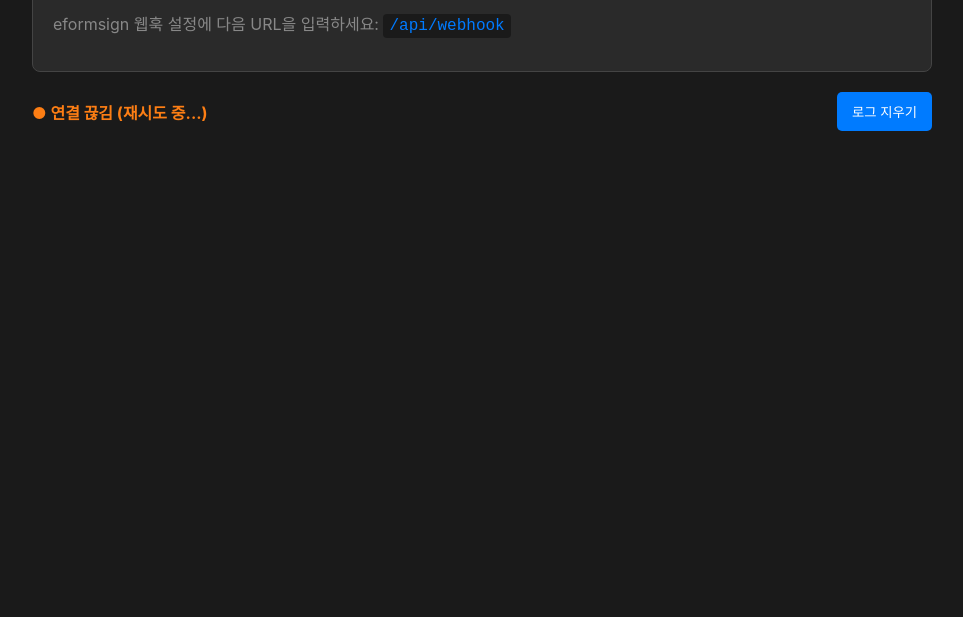
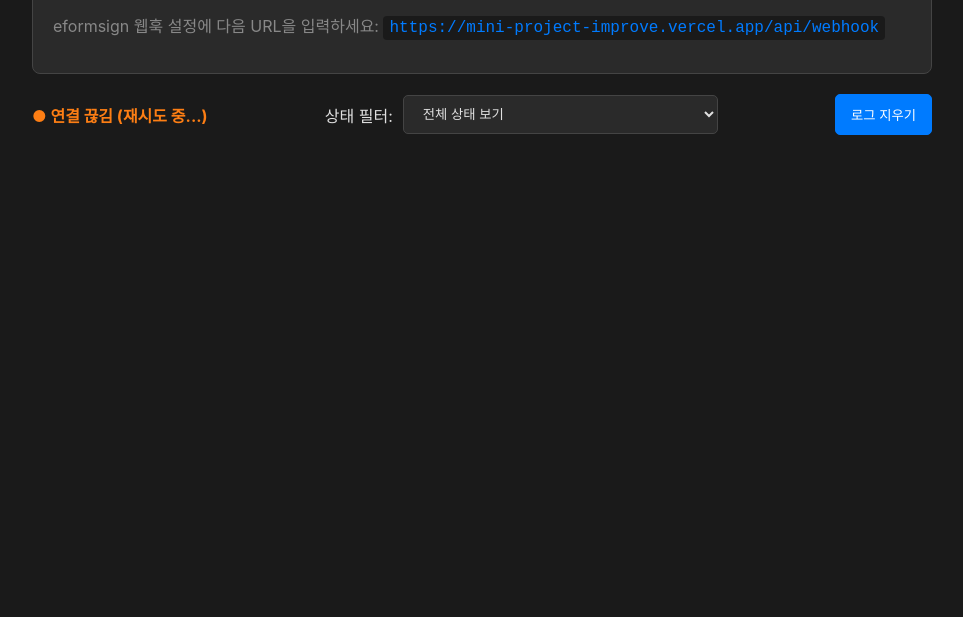
Before and after one commit to PRsH1/MiniProjectImprove, a website: page utils/webhook.html in a window 1280 px wide. Shown: the part 183-800 px from the top of the page, without its empty margins (158-1121 px from the left). Drawn offline with Linux system fonts and the light colour scheme; no server answers.

Commit message:
상태별 필터 기능 추가

```diff
--- a/utils/webhook.html
+++ b/utils/webhook.html
@@ -15,6 +15,7 @@
             --green: #28a745;
             --blue: #17a2b8;
             --orange: #fd7e14;
+            --red: #dc3545;
         }
         body {
             font-family: -apple-system, BlinkMacSystemFont, "Segoe UI", Roboto, "Helvetica Neue", Arial, sans-serif;
@@ -54,16 +55,18 @@
             justify-content: space-between;
             align-items: center;
             margin-bottom: 20px;
+            flex-wrap: wrap;
+            gap: 15px;
         }
         .status {
             font-weight: bold;
         }
         .status.connected { color: var(--green); }
         .status.disconnected { color: var(--orange); }
-        button, a.button {
+        button, select, a.button {
             background-color: var(--accent-color);
             color: white;
-            border: none;
+            border: 1px solid var(--accent-color);
             padding: 10px 15px;
             border-radius: 5px;
             cursor: pointer;
@@ -71,8 +74,14 @@
             display: inline-block;
             transition: background-color 0.2s;
         }
-        button:hover, a.button:hover {
+        select {
+             background-color: var(--card-bg);
+             color: var(--text-color);
+             border-color: var(--border-color);
+        }
+        button:hover, a.button:hover, select:hover {
             background-color: #0056b3;
+            border-color: #0056b3;
         }
         #log-container {
             display: flex;
@@ -112,6 +121,7 @@
             padding: 8px;
             border-bottom: 1px solid var(--border-color);
             color: var(--muted-color);
+            word-break: break-all;
         }
         .log-table td:first-child {
             font-weight: bold;
@@ -136,11 +146,13 @@
         }
         .log-actions button {
              background-color: #444;
+             border-color: #555;
         }
          .log-actions button:hover {
              background-color: #555;
         }
          .back-link { margin-bottom: 20px; }
+        .filter-group { display: flex; align-items: center; gap: 10px; }
 
         @keyframes fadeIn {
             to {
@@ -158,11 +170,15 @@
         <div class="header">
             <h1>Webhook Event Catcher</h1>
             <p>eformsign에서 보내는 웹훅 이벤트를 실시간으로 확인합니다.</p>
-            <p>eformsign 웹훅 설정에 다음 URL을 입력하세요: <code>/api/webhook</code></p>
+            <p>eformsign 웹훅 설정에 다음 URL을 입력하세요: <code>https://mini-project-improve.vercel.app/api/webhook</code></p>
         </div>
 
         <div class="controls">
             <div id="connection-status" class="status disconnected">● 연결 끊김</div>
+            <div class="filter-group">
+                <label for="status-filter">상태 필터:</label>
+                <select id="status-filter"></select>
+            </div>
             <button id="clear-button">로그 지우기</button>
         </div>
 
@@ -180,7 +196,7 @@
             <div class="log-body">
                 <table class="log-table">
                     <tbody>
-                        </tbody>
+                    </tbody>
                 </table>
                 <div class="log-actions">
                     <button class="toggle-json">원본 JSON 보기/숨기기</button>
@@ -196,6 +212,45 @@
         const logTemplate = document.getElementById('log-template');
         const statusDiv = document.getElementById('connection-status');
         const clearButton = document.getElementById('clear-button');
+        const statusFilter = document.getElementById('status-filter');
+
+        // 상태 코드와 한글 설명 매핑
+        const statusMap = {
+            "doc_tempsave": "초안 (임시 저장)", "doc_create": "문서 작성", "doc_request_participant": "참여자 요청",
+            "doc_accept_participant": "참여자 승인", "doc_reject_participant": "참여자 반려", "doc_request_reviewer": "검토자 요청",
+            "doc_accept_reviewer": "검토자 승인", "doc_reject_reviewer": "검토자 반려", "doc_reject_request": "반려 요청",
+            "doc_decline_cancel_request": "반려 요청 거절", "doc_delete_request": "삭제 요청", "doc_decline_delete_request": "삭제 요청 거절",
+            "doc_cancel_request": "요청 취소", "doc_deleted": "문서 삭제", "doc_request_approval": "결재 요청",
+            "doc_accept_approval": "결재 승인", "doc_reject_approval": "결재 반려", "doc_request_external": "외부자 요청",
+            "doc_remind_external": "외부자 재요청", "doc_open_external": "외부자 열람", "doc_accept_external": "외부자 승인",
+            "doc_reject_external": "외부자 반려", "doc_request_internal": "내부자 요청", "doc_accept_internal": "내부자 승인",
+            "doc_reject_internal": "내부자 반려", "doc_tempsave_internal": "내부자 임시 저장", "doc_complete": "문서 완료"
+        };
+
+        // 필터 드롭다운 초기화
+        function initializeFilter() {
+            statusFilter.innerHTML = '<option value="all">전체 상태 보기</option>';
+            for (const [code, description] of Object.entries(statusMap)) {
+                const option = document.createElement('option');
+                option.value = code;
+                option.textContent = `${description} (${code})`;
+                statusFilter.appendChild(option);
+            }
+        }
+
+        // 로그 필터링 함수
+        function filterLogs() {
+            const selectedStatus = statusFilter.value;
+            const entries = logContainer.querySelectorAll('.log-entry');
+            entries.forEach(entry => {
+                const entryStatus = entry.dataset.status;
+                if (selectedStatus === 'all' || selectedStatus === entryStatus) {
+                    entry.style.display = '';
+                } else {
+                    entry.style.display = 'none';
+                }
+            });
+        }
 
         function addLogEntry(data) {
             const clone = logTemplate.content.cloneNode(true);
@@ -206,6 +261,10 @@
             const jsonViewer = entry.querySelector('.json-viewer code');
 
             const event = data.document || data.ready_document_pdf;
+            const status = event.status || event.document_status;
+
+            // 데이터 속성에 상태 저장
+            entry.dataset.status = status;
 
             eventTypeSpan.textContent = data.event_type.toUpperCase();
             eventTypeSpan.classList.add(data.event_type);
@@ -217,10 +276,12 @@
                 return row;
             };
 
+            const statusText = statusMap[status] ? `${statusMap[status]} (${status})` : (status || '-');
+
             tableBody.appendChild(createRow('웹훅 ID', data.webhook_id));
             tableBody.appendChild(createRow('문서 ID', event.document_id || event.id));
             tableBody.appendChild(createRow('문서 제목', event.document_title));
-            tableBody.appendChild(createRow('상태', event.status || event.document_status));
+            tableBody.appendChild(createRow('상태', statusText));
 
             if (event.recipients && event.recipients.length > 0) {
                  const recipientsText = event.recipients.map(r => `${r.name} (${r.id})`).join(', ');
@@ -242,6 +303,9 @@
             });
 
             logContainer.prepend(entry);
+
+            // 새 로그가 추가된 후 현재 필터에 맞는지 확인
+            filterLogs();
         }
 
         function connectToEvents() {
@@ -265,10 +329,14 @@
             };
         }
 
+        // 이벤트 리스너 연결
         clearButton.addEventListener('click', () => {
             logContainer.innerHTML = '';
         });
+        statusFilter.addEventListener('change', filterLogs);
 
+        // 페이지 로드 시 초기화
+        initializeFilter();
         connectToEvents();
     </script>
 </body>
```
